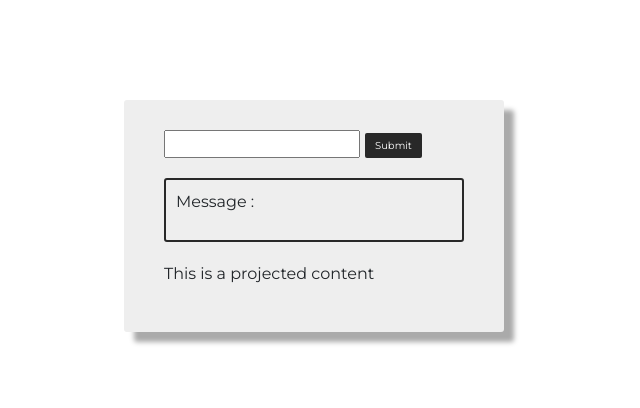
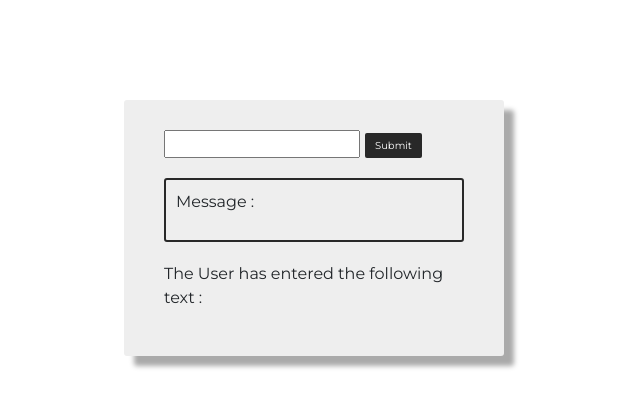
Before and after one commit to MohamedOusmane07/angular-course, an Angular app: page / in a window 1280 px wide. Shown: the top 408 px of the page, without its empty margins (326-966 px from the left). Built offline with nearby package versions, Linux system fonts and the light colour scheme.

Commit message:
ngAfterContentChecked lifecycle

```diff
--- a/src/app/app.component.html
+++ b/src/app/app.component.html
@@ -2,6 +2,6 @@
   <input type="text" #inputEL (focus)="0">
   <button (click)="onBtnClick(inputEL)">Submit</button>
   <app-demo [message]="inputVal">
-    <p #temp>This is a projected content</p>
+    <p #temp>The User has entered the following text : {{ inputVal }}</p>
   </app-demo>
 </div>
--- a/src/app/demo/demo.component.ts
+++ b/src/app/demo/demo.component.ts
@@ -1,4 +1,5 @@
 import {
+  AfterContentChecked,
   AfterContentInit,
   ChangeDetectionStrategy,
   Component, ContentChild,
@@ -15,9 +16,8 @@ import {
   selector: 'app-demo',
   templateUrl: './demo.component.html',
   styleUrl: './demo.component.css',
- // changeDetection: ChangeDetectionStrategy.OnPush
 })
-export class DemoComponent implements OnChanges,OnInit, DoCheck,AfterContentInit{
+export class DemoComponent implements OnChanges,OnInit,AfterContentInit,AfterContentChecked{
 
   title : string ='Demo component'
   @Input() message : string;
@@ -26,14 +26,12 @@ export class DemoComponent implements OnChanges,OnInit, DoCheck,AfterContentInit
 
   constructor() {
     console.log('Demo component constructor called')
-    //console.log(this.title);
-    //console.log(this.message);
+    console.log(this.message)
   }
 
   ngOnChanges(changes:SimpleChanges){
     console.log('ngOnChanges hook is called')
     //console.log(changes);
-
   }
 
   ngOnInit(){
@@ -41,15 +39,21 @@ export class DemoComponent implements OnChanges,OnInit, DoCheck,AfterContentInit
     //console.log(this.tempEl.nativeElement.innerHTML);
   }
 
-  ngDoCheck(){
+  /*ngDoCheck(){
     console.log('ngDoCheck is called')
     console.log('In doCheck ', this.paraContent)
   }
 
+   */
+
   ngAfterContentInit(){
     console.log('ngAfterContentInit is called')
-    console.log('In ngAfterContentInit ', this.paraContent)
-
+    //console.log('In ngAfterContentInit ', this.paraContent)
 
   }
+
+  ngAfterContentChecked(){
+    console.log('ngAfterContentChecked is called')
+    //console.log('In AfterContentChecked', this.paraContent)
+  }
 }
```
Also changed, not shown: src/app/demo/demo.component.html (line endings or trailing spaces).
